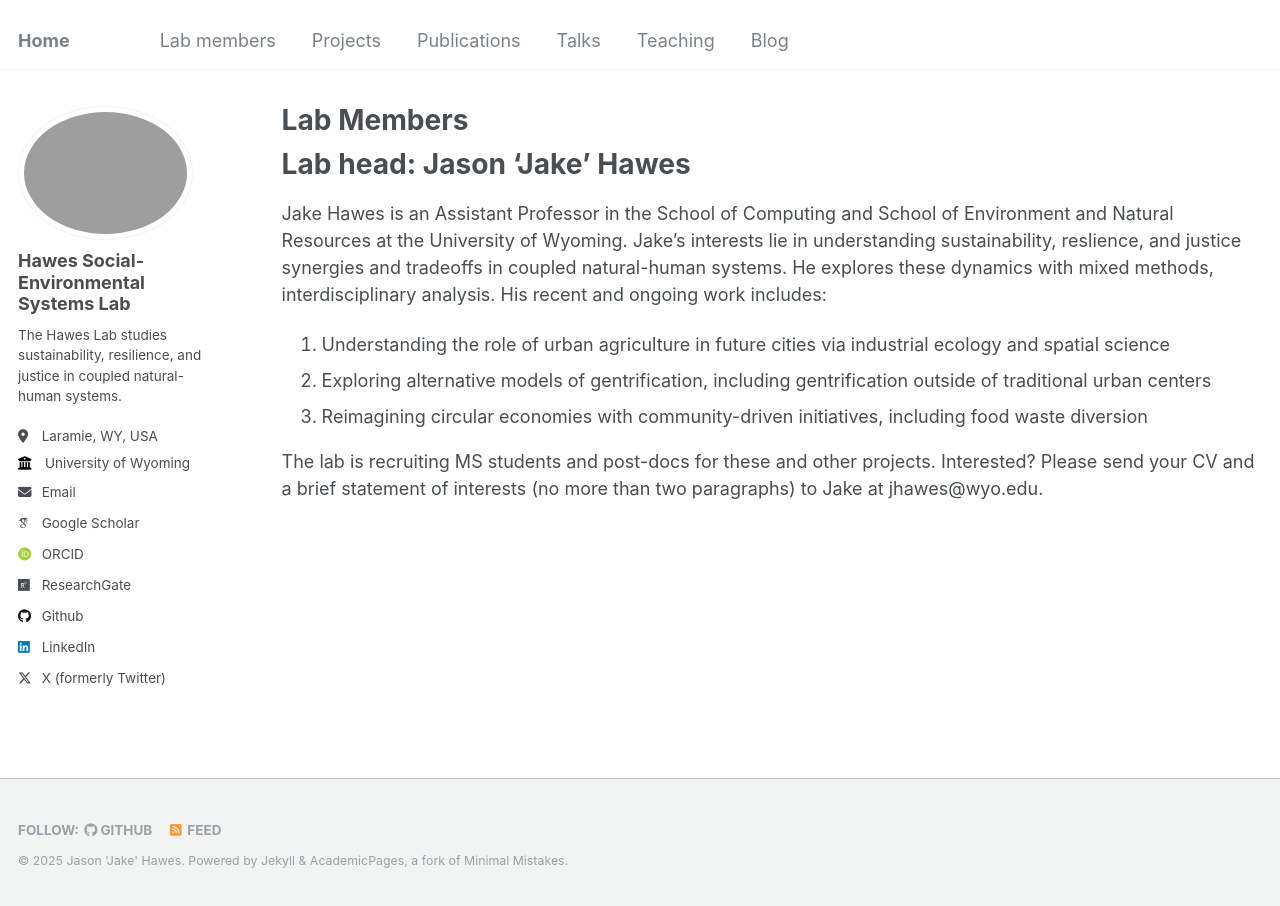
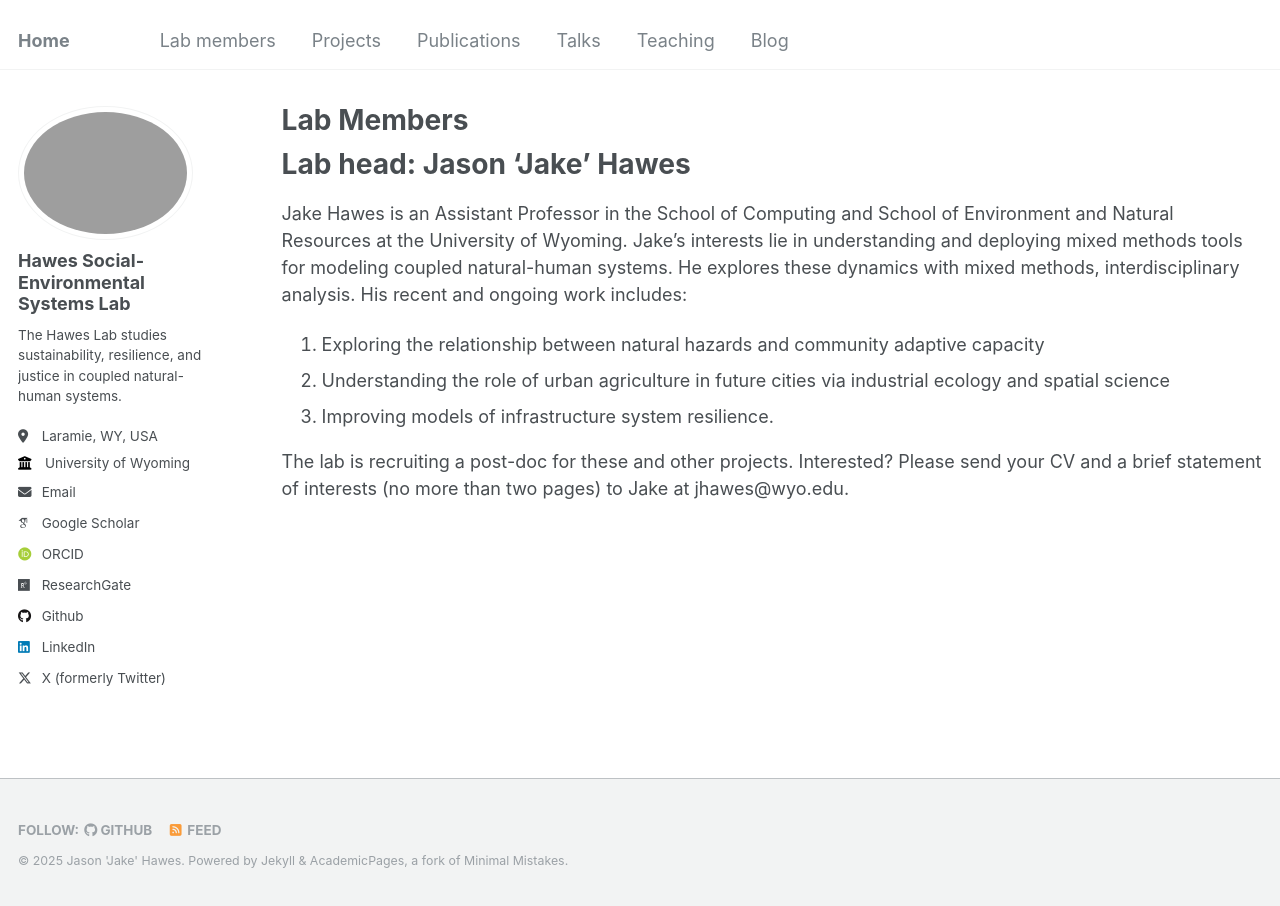
Before and after one commit to jkhawes/jkhawes.github.io, a Jekyll site: the page built from _pages/lab-members.md, in a window 1280 px wide. Built offline with Jekyll 4.4.1, drawn with Linux system fonts in a browser that asks for light colours; some web fonts are replaced.

Commit message:
Priority revisions

```diff
--- a/_pages/lab-members.md
+++ b/_pages/lab-members.md
@@ -11,9 +11,9 @@ redirect_from:
 
 Lab head: Jason 'Jake' Hawes
 ======
-Jake Hawes is an Assistant Professor in the School of Computing and School of Environment and Natural Resources at the University of Wyoming. Jake's interests lie in understanding sustainability, reslience, and justice synergies and tradeoffs in coupled natural-human systems. He explores these dynamics with mixed methods, interdisciplinary analysis. His recent and ongoing work includes:
-1. Understanding the role of urban agriculture in future cities via industrial ecology and spatial science
-2. Exploring alternative models of gentrification, including gentrification outside of traditional urban centers
-3. Reimagining circular economies with community-driven initiatives, including food waste diversion
+Jake Hawes is an Assistant Professor in the School of Computing and School of Environment and Natural Resources at the University of Wyoming. Jake's interests lie in understanding and deploying mixed methods tools for modeling coupled natural-human systems. He explores these dynamics with mixed methods, interdisciplinary analysis. His recent and ongoing work includes:
+1. Exploring the relationship between natural hazards and community adaptive capacity
+2. Understanding the role of urban agriculture in future cities via industrial ecology and spatial science
+3. Improving models of infrastructure system resilience.
 
-The lab is recruiting MS students and post-docs for these and other projects. Interested? Please send your CV and a brief statement of interests (no more than two paragraphs) to Jake at jhawes@wyo.edu.
+The lab is recruiting a post-doc for these and other projects. Interested? Please send your CV and a brief statement of interests (no more than two pages) to Jake at jhawes@wyo.edu.
--- a/_pages/projects.html
+++ b/_pages/projects.html
@@ -5,9 +5,9 @@ permalink: /projects/
 author_profile: true
 ---
 
-In a rapidly urbanizing and warming world, we are confronted with the challenge of simultaneously planning for food-energy-water systems and cities that are more environmentally sustainable, more resilient to climate change, and more just for residents. These outcomes, from the scale of individuals to regions, are shaped by assemblages of resource-provisioning infrastructures, institutions, and ecosystems. However, environmental, economic, and social outcomes are difficult to assess in parallel, leaving us with key questions about their complementarity. Specifically, to what degree can transformation of urban built, social, and natural systems promote synergies in sustainability, resilience, and justice? To what degree are tradeoffs inevitable? And how can we better measure and predict these tradeoffs and synergies in order to design and plan for a better urban future?
+In a rapidly changing world, we are confronted with the challenge of simultaneously planning for food-energy-water systems and communities that are more environmentally responsible, more resilient to change, and more welcoming for residents. These outcomes, from the scale of individuals to regions, are shaped by assemblages of resource-provisioning infrastructures, institutions, and ecosystems. However, environmental, economic, and social outcomes are difficult to assess in parallel, leaving us with key questions about their complementarity. Specifically, to what degree can transformation of built, social, and natural systems promote synergies between desirable outcomes in coupled natural-human systems? To what degree are tradeoffs inevitable? And how can we better measure and predict these tradeoffs and synergies in order to design and plan for a better future?
 <br>
-<br>Our research and teaching address the challenge of planning and designing systems to be more sustainable, resilient and just. We are interdisciplinary scholars of coupled natural-human systems, drawing on theory and methods from planning, geography, and engineering. This work focuses on understanding sustainability, resilience, and justice outcomes across scales. To do this, we study the built, natural, and social structures which shape these outcomes, pointing us towards design and planning interventions for some of our stickiest social-environmental crises. Our ongoing work is examing sustainability, resilience, and justice tradeoffs and synergies in the context of urban agriculture, critical infrastructure, and housing, among other topics. Past and ongoing research has been supported by NSF, USDA, and Sea Grant.
+<br>Our research and teaching address the challenge of planning and designing systems to be more resilient to natural hazards and in sync with natural and social systems. We are interdisciplinary scholars of coupled natural-human systems, drawing on theory and methods from planning, geography, and engineering. This work focuses on understanding coupled natural-human systems outcomes across scales. To do this, we study the built, natural, and social structures which shape these outcomes, pointing us towards design and planning interventions for some of our stickiest social-environmental crises. Our ongoing work is examing urban agriculture, critical infrastructure, and housing, among other topics. Past and ongoing research has been supported by NSF, USDA, and Sea Grant.
 <br>
 <br>The lab is led by Jake Hawes, Assistant Professor of Computing and Environment at the University of Wyoming. Jake is co-appointed between the School of Computing and Haub School of Environment and Natural Resources and can supervise MS students in either program. Prior to Jake's time in Laramie, he earned his PhD from the University of Michigan School of Environment and Sustainability. He also earned a bachelor's degree in Environmental and Ecological Engineering and a master’s degree in Natural Resources Social Science, both from Purdue University. For more information on Jake's research, teaching, and other professional interests, see specific topic areas below. Please feel free to reach out with questions about this work or if you'd like to chat about current and future research direction.
 <br>
--- a/markdown_generator/talks.tsv
+++ b/markdown_generator/talks.tsv
@@ -1,13 +1,13 @@
 url_slug	speakers	date	title	venue	type	location	talk_url	description
 JH13	Hawes, JK.	2024-03-05	Comparing the carbon footprints of urban and conventional agriculture. 	Invited Seminar, Department of Sustainable Agriculture, University of Patras, Greece.	Online Oral.	University of Patras, Patras, Greece.
 JH12	Hawes, JK, Gounaridis, D., Goldstein, B., Newell, JP.	2023-11-10	Urban Agriculture: Good for People, Places, Planet?	Center for Sustainable Systems External Advisory Board.  	Oral.	University of Michigan, Ann Arbor, MI, USA.
-JH11	Hawes, JK.	2023-10-05	Invited speaker: Climate Change and the University.	American Studies 301.	Online Oral.	Purdue University, West Lafayette, IN, USA.
-JH10	Hawes, JK.	2023-02-14	Panel moderator for Climate Change: Part of the Great Decisions speaker series.	Indiana Council on World Affairs. 	Online Moderator.	Indianapolis, IN, USA.
+JH11	Hawes, JK.	2023-10-05	Invited speaker: Climate and the University.	American Studies 301.	Online Oral.	Purdue University, West Lafayette, IN, USA.
+JH10	Hawes, JK.	2023-02-14	Panel moderator for the Great Decisions speaker series.	Indiana Council on World Affairs. 	Online Moderator.	Indianapolis, IN, USA.
 JH9	Hawes, JK.	2022-12-01	Invited guest lecture: Decolonizing Sustainability.	Environ 207, Sustainability and Society. 	Oral.	University of Michigan, Ann Arbor, MI, USA.
 JH8	Hawes, JK.	2022-11-30	Invited panelist: Closing the Loop: Opportunities to Advance the Circularity of Organic Waste.	Industrial Ecology Day.	Online Oral.	University of California-Davis, Davis, CA, USA.  	https://www.youtube.com/watch?v=zUlwaabElS0
 JH7	Hawes, JK, Gounaridis, D., Goldstein, B., Newell, JP.	2022-10-01	Invited guest lecture: Urban Agriculture: Good for Cities, People, Planet?	SEAS 517, Urban Sustainability.  	Oral.	University of Michigan, Ann Arbor, MI, USA.
 JH6	Hawes, JK.	2022-02-01.	Invited panel moderator: Water Systems.	Michigan University-Wide Sustainability & Environment (MUSE) Initiative: Annual Conference.  	Online Moderator.	University of Michigan, Ann Arbor, MI, USA.
-JH5	Hawes, JK.	2020-07-30.	Climate Change: Part of the Great Decisions speaker series at the Indiana Council on World Affairs.	Indiana Council on World Affairs.  	Online Oral.	Indianapolis, IN, USA.
+JH5	Hawes, JK.	2020-07-30.	Climate: Part of the Great Decisions speaker series at the Indiana Council on World Affairs.	Indiana Council on World Affairs.  	Online Oral.	Indianapolis, IN, USA.
 JH4	Schirm, V, Hawes, JK, Russel, M.	2018-09-01.	Invited guest lecture: Deep Leadership and Applying for International Scholarships and Grants.  	EEE 290, Professional Development Seminar.	Oral.	Purdue University, West Lafayette, IN, USA.
 JH3	Hawes, JK, Kanach, A.	2018-08-01.	Invited guest lecture: How we got here: A look back at historical motivations and trends shaping the Water Supply in Developing Countries team.  	CE 597. 	Oral.	Purdue University, West Lafayette, IN, USA.
 JH2	Ma, Z, Hawes, JK, Clarke, M, Nixon, R, Domenech, J.	2017-10-01.	Invited guest lecture: Introduction to Natural Resources Social Science.  	Introduction to Nat. Resources and Environmental Science. 	Oral.	Purdue University, West Lafayette, IN, USA.
```
Also changed, not shown: _pages/about.md (+1 -1 lines), _talks/2023-02-14-JH10.md (+1 -1 lines), _talks/2023-10-05-JH11.md (+1 -1 lines).
